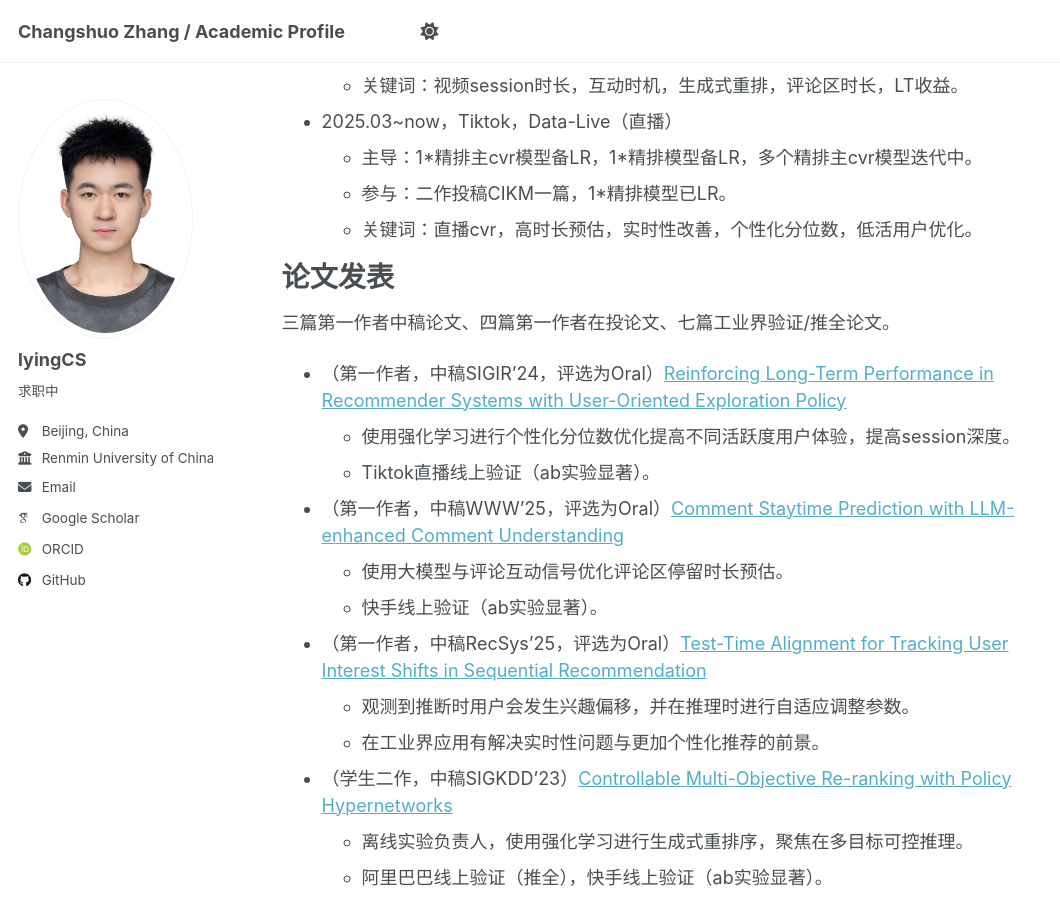
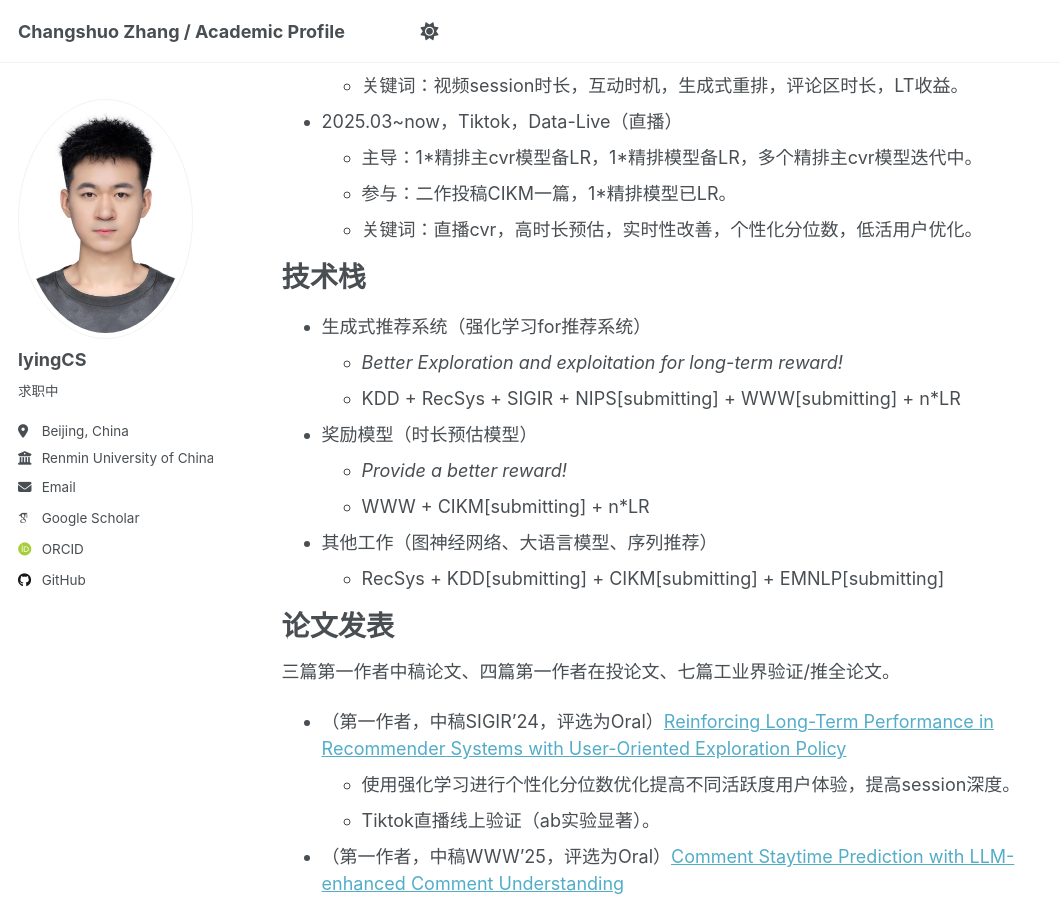
Before and after one commit to lyingCS/lyingCS.github.io, a Jekyll site: the page built from _pages/about.md, in a window 1280 px wide and 900 px high, scrolled down 690 px. Shown: the whole window, without its empty margins (0-1060 px from the left). Built offline with Jekyll 4.4.1, drawn with Linux system fonts in a browser that asks for light colours; some web fonts are replaced.

Commit message:
Update about.md

```diff
--- a/_pages/about.md
+++ b/_pages/about.md
@@ -32,6 +32,18 @@ redirect_from:
   + 主导：1\*精排主cvr模型备LR，1*精排模型备LR，多个精排主cvr模型迭代中。
   + 参与：二作投稿CIKM一篇，1\*精排模型已LR。
   + 关键词：直播cvr，高时长预估，实时性改善，个性化分位数，低活用户优化。
+
+技术栈
+======
+
++ 生成式推荐系统（强化学习for推荐系统）
+  + _Better Exploration and exploitation for long-term reward!_
+  + KDD + RecSys + SIGIR + NIPS[submitting] + WWW[submitting] + n*LR
++ 奖励模型（时长预估模型）
+  + _Provide a better reward!_
+  + WWW + CIKM[submitting] + n*LR
++ 其他工作（图神经网络、大语言模型、序列推荐）
+  + RecSys + KDD[submitting] + CIKM[submitting] + EMNLP[submitting]
 
 论文发表
 ======
```
